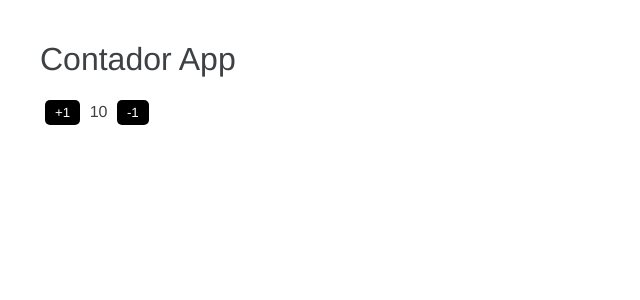
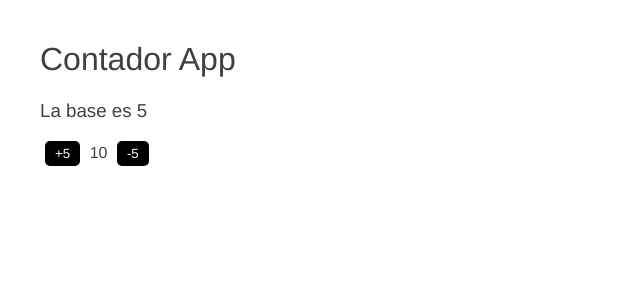
Before and after one commit to lteruel10/A2021AngularBases, an Angular app: page / in a window 1280 px wide. Shown: the top 300 px of the page, without its empty margins (0-640 px from the left). Built offline with nearby package versions, Linux system fonts and the light colour scheme.

Commit message:
39. Tarea con el contador

```diff
--- a/src/app/app.component.html
+++ b/src/app/app.component.html
@@ -4,8 +4,8 @@
 <button (click)="valor=valor+1;">+1</button>
 <span> {{valor}} </span>
 <button (click)="valor=valor-1;">-1</button> -->
+<h3>La base es {{base}}</h3>
 
-
-<button (click)="acumular(1);">+1</button>
+<button (click)="acumular(base);">+{{base}}</button>
 <span> {{valor}} </span>
-<button (click)="acumular(-1);">-1</button>
+<button (click)="acumular(-base);">-{{base}}</button>
--- a/src/app/app.component.ts
+++ b/src/app/app.component.ts
@@ -10,4 +10,17 @@ export class AppComponent {
   // title = 'Contador App';
   titulo:string = 'Contador App';
   valor:number = 10;
+
+  // sumar(){
+  //   this.valor+=1;
+  // }
+  //   restar(){
+  //   this.valor-=1;
+  // }
+  public base:number=5;
+  acumular(numero:number){
+    this.valor+=numero;
+    /// base:number =5;
+
+  }
 }
```
